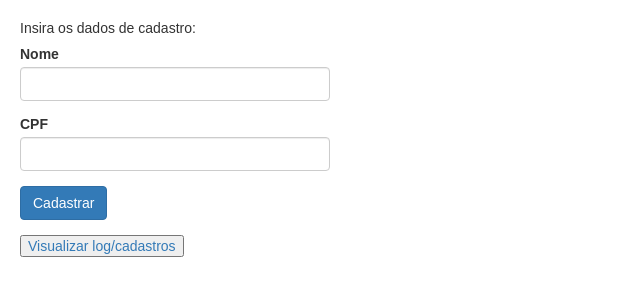
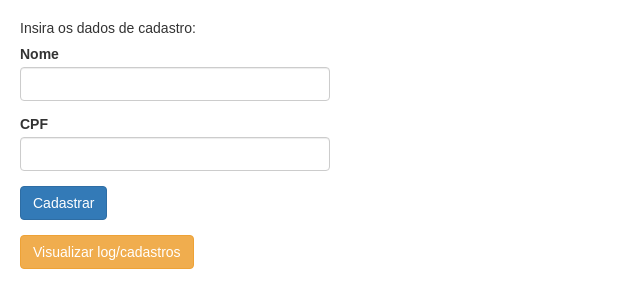
Before and after one commit to 0502j/PHP, a PHP site: page /cadastro.php in a window 1280 px wide. Shown: the top 308 px of the page, without its empty margins (0-640 px from the left). Run offline with PHP 8.4, Linux system fonts and the light colour scheme.

Commit message:
Alterando código Login

```diff
--- a/Login/cadastro.php
+++ b/Login/cadastro.php
@@ -5,16 +5,20 @@
 if($_SERVER["REQUEST_METHOD"] == "POST"){
     session_start();
 
-    $nome = $_POST['nome'];
-    $cpf = $_POST['cpf'];
+    //$nome = $_POST['nome'];
+   // $cpf = $_POST['cpf'];
 
-    if (isset($nome)) {
+    if (isset($_POST['nome'])) {
         echo "Pessoa cadastrada com sucesso: " .PHP_EOL;
         print_r($_POST) .PHP_EOL;
         echo "Acesse o log pessoas_cadastradas.txt!";
         $arquivo = fopen('pessoas_cadastradas.txt', 'a+');
-        fwrite($arquivo, $nome .PHP_EOL);
-        fwrite($arquivo, $cpf .PHP_EOL);
+        fwrite($arquivo, $_POST['nome'] .PHP_EOL);
+        fwrite($arquivo, $_POST['cpf'] .PHP_EOL);
+    }
+
+    if (isset($_POST['log'])) {
+        header("location: pessoas_cadastradas.txt");
     }
 
 }
@@ -44,18 +48,17 @@ if($_SERVER["REQUEST_METHOD"] == "POST"){
             </div>
             <div class="form-group">
                 <label>CPF</label>
-                <input type="cpf" name="cpf" class="form-control" id="cpf">
+                <input type="text" name="cpf" class="form-control" id="cpf">
                 <span class="help-block"></span>
             </div>
             <div class="form-group">
                 <input type="submit" class="btn btn-primary" value="Cadastrar">
             </div>
+            <div class="form-group">
+                <input type="submit" name="log" class="btn btn-warning" value="Visualizar log/cadastros" id="log">
+            </div>
 
         </form>
-        <a href="pessoas_cadastradas.txt">
-                <button>Visualizar log/cadastros</button>
-            </a>
-        </div>
 
 
 
```
Also changed, not shown: Login/index.php (line endings or trailing spaces), Login/logout.php (line endings or trailing spaces), Login/welcome.php (line endings or trailing spaces).
